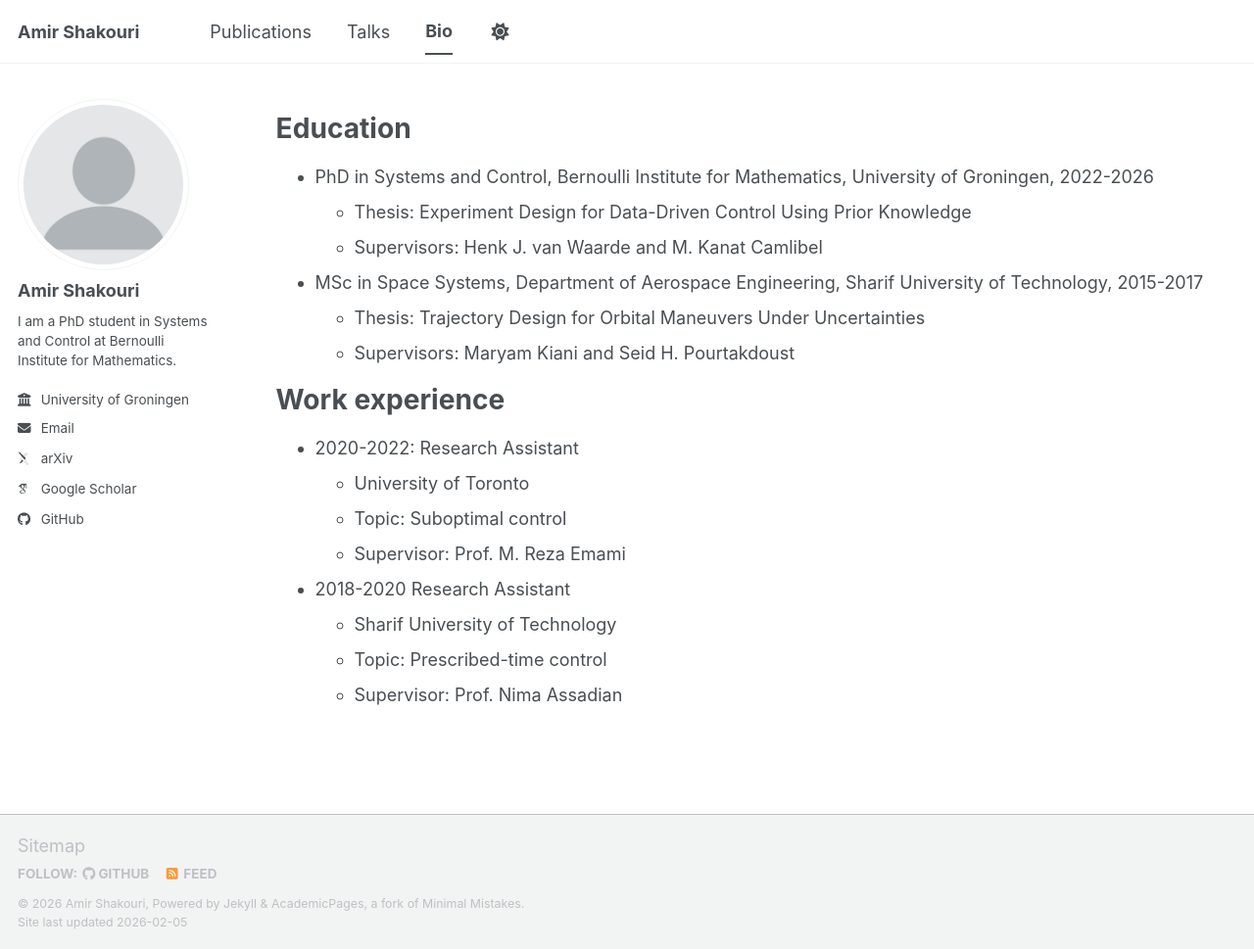
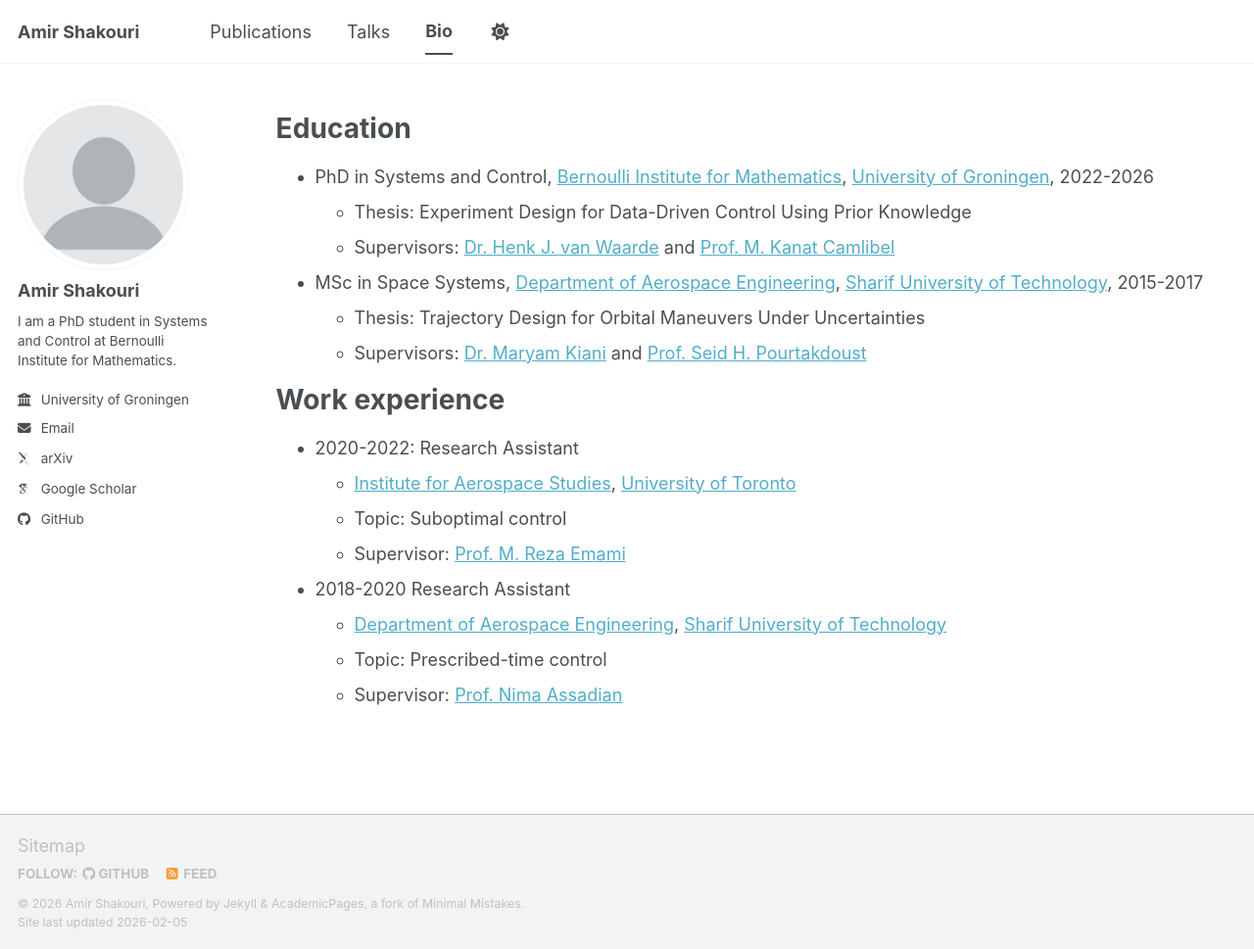
Before and after one commit to a-shakouri/a-shakouri.github.io, a Jekyll site: the page built from _pages/cv.md, in a window 1280 px wide and 969 px high. Shown: the whole window at 98% size. Built offline with Jekyll 4.4.1, drawn with Linux system fonts in a browser that asks for light colours; some web fonts are replaced; a script bundle is joined from its source files by our own code; library files that are not in the unit come from our copies.

Commit message:
Update cv.md

```diff
--- a/_pages/cv.md
+++ b/_pages/cv.md
@@ -11,22 +11,22 @@ redirect_from:
 
 Education
 ======
-* PhD in Systems and Control, Bernoulli Institute for Mathematics, University of Groningen, 2022-2026
+* PhD in Systems and Control, [Bernoulli Institute for Mathematics](https://www.rug.nl/research/bernoulli/), [University of Groningen](https://www.rug.nl/), 2022-2026
   * Thesis: Experiment Design for Data-Driven Control Using Prior Knowledge
-  * Supervisors: Henk J. van Waarde and M. Kanat Camlibel
-* MSc in Space Systems, Department of Aerospace Engineering, Sharif University of Technology, 2015-2017
+  * Supervisors: [Dr. Henk J. van Waarde](https://henkvanwaarde.github.io/) and [Prof. M. Kanat Camlibel](https://www.math.rug.nl/~kanat/)
+* MSc in Space Systems, [Department of Aerospace Engineering](https://www.aero.sharif.ir/en/home), [Sharif University of Technology](https://en.sharif.ir/), 2015-2017
   * Thesis: Trajectory Design for Orbital Maneuvers Under Uncertainties
-  * Supervisors: Maryam Kiani and Seid H. Pourtakdoust
+  * Supervisors: [Dr. Maryam Kiani](ae.sharif.ir/~kiani) and [Prof. Seid H. Pourtakdoust](ae.sharif.ir/~pourtak)
 
 Work experience
 ======
 
 * 2020-2022: Research Assistant
-  * University of Toronto
+  * [Institute for Aerospace Studies](https://www.utias.utoronto.ca/), [University of Toronto ](https://www.utoronto.ca/)
   * Topic: Suboptimal control
-  * Supervisor: Prof. M. Reza Emami
+  * Supervisor: [Prof. M. Reza Emami](https://mechatronics.aerospace.utoronto.ca/)
 
 * 2018-2020 Research Assistant
-  * Sharif University of Technology
+  * [Department of Aerospace Engineering](https://www.aero.sharif.ir/en/home), [Sharif University of Technology](https://en.sharif.ir/)
   * Topic: Prescribed-time control
-  * Supervisor: Prof. Nima Assadian
+  * Supervisor: [Prof. Nima Assadian](ae.sharif.ir/~assadian)
```
